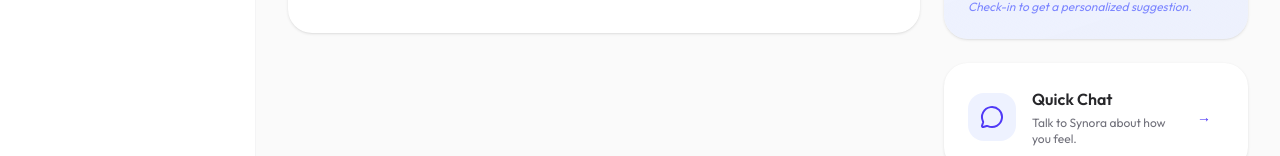
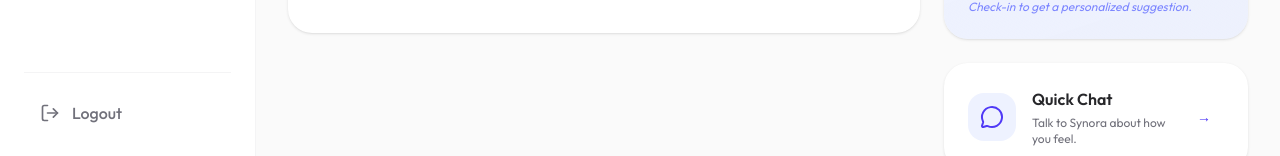
Before and after one commit to StanleyChristianDarmawan/synora-client, a React (Vite) app: page /dashboard in a window 1280 px wide. Shown: the part 639-795 px from the top of the page. Built offline with nearby package versions, Linux system fonts and the light colour scheme; no server answers.

Commit message:
feat: add logout

```diff
--- a/src/components/layout/sidebar.tsx
+++ b/src/components/layout/sidebar.tsx
@@ -1,6 +1,8 @@
-import { Link } from 'react-router-dom';
-import { Home, Edit3, MessageCircle, BarChart2, Settings } from 'lucide-react';
+import { Link, useNavigate } from 'react-router-dom';
+import { Home, Edit3, MessageCircle, BarChart2, Settings, LogOut } from 'lucide-react';
 import { cn } from '@/lib/utils';
+import { useAuthStore } from '@/stores/auth.store';
+import { AuthService } from '@/services/auth.service';
 
 export function Sidebar({ className }: { className?: string }) {
   const menus = [
@@ -10,6 +12,20 @@ export function Sidebar({ className }: { className?: string }) {
     { name: 'Synora AI', icon: MessageCircle, href: '/chat' },
     { name: 'Settings', icon: Settings, href: '/profile' },
   ];
+
+  const navigate = useNavigate();
+  const { logout } = useAuthStore();
+
+  const handleLogout = async () => {
+    try {
+      await AuthService.logout();
+    } catch (error) {
+      console.error("Logout failed", error);
+    } finally {
+      logout();
+      navigate('/login');
+    }
+  };
 
   return (
     <aside className={cn("h-screen w-64 bg-white border-r border-zinc-100 flex flex-col p-6", className)}>
@@ -29,6 +45,16 @@ export function Sidebar({ className }: { className?: string }) {
           </Link>
         ))}
       </nav>
+
+      <div className="mt-auto pt-4 border-t border-zinc-100">
+        <button
+          onClick={handleLogout}
+          className="w-full flex items-center space-x-3 px-4 py-3 text-zinc-500 rounded-2xl hover:bg-rose-50 hover:text-rose-600 transition-colors"
+        >
+          <LogOut className="w-5 h-5" />
+          <span className="font-medium">Logout</span>
+        </button>
+      </div>
     </aside>
   );
 }
--- a/src/services/auth.service.ts
+++ b/src/services/auth.service.ts
@@ -12,5 +12,9 @@ export const AuthService = {
   getMe: async () => {
     const response = await api.get('/auth/me');
     return response.data;
+  },
+  logout: async () => {
+    const response = await api.post('/auth/logout');
+    return response.data;
   }
 };
```
